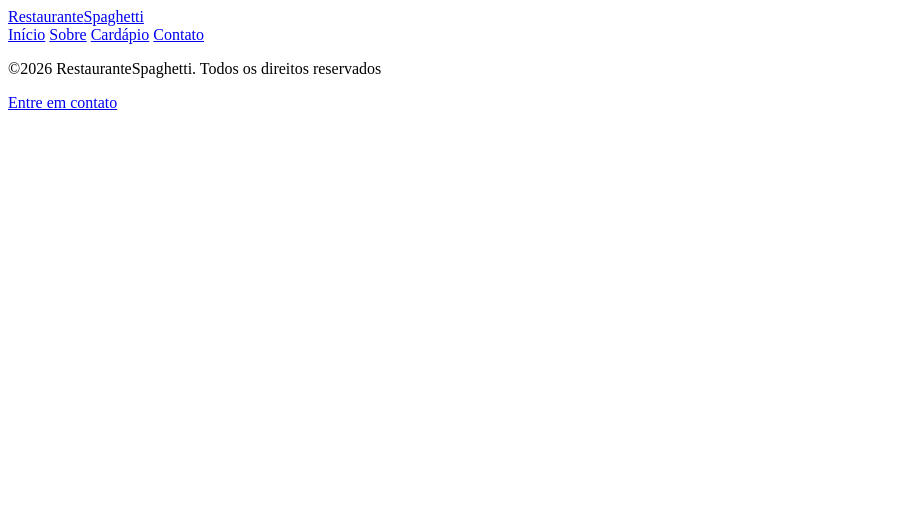
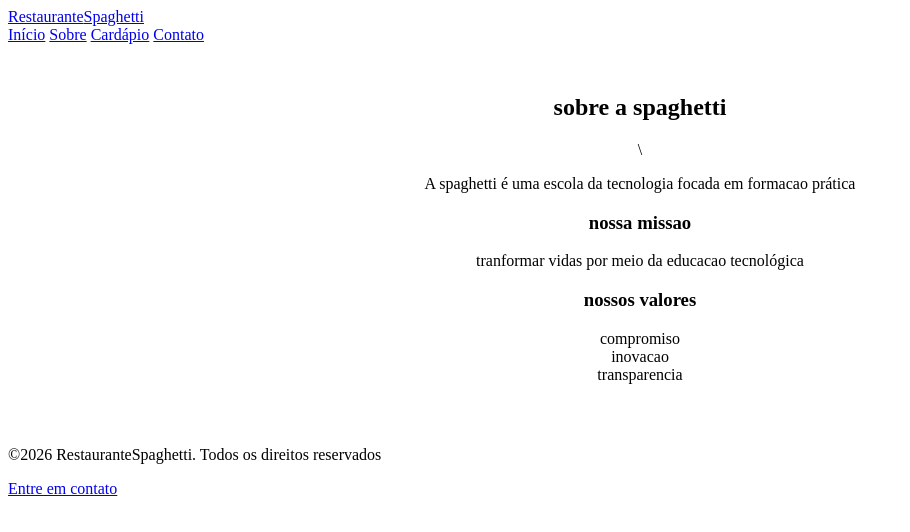
Before and after one commit to Larasoares09/Projeto_Spaghetti, a plain HTML site: page PAGES/sobre.html in a window 1280 px wide. Shown: the whole page, without its empty margins (0-910 px from the left). Drawn offline with Linux system fonts and the light colour scheme.

Commit message:
atualizacao sobre

```diff
--- a/PAGES/sobre.html
+++ b/PAGES/sobre.html
@@ -6,6 +6,23 @@
         <meta charset="UTF-8"> <!-- Permite acentos, cedilha e caracteres especiais-->
         <meta name="viewport" content="width-device-width, initial-scale=1.0">
         <!--Aplica responsividade no site - adapta telas menores-->
+        <style>
+            .sobre {
+                padding: 30px 20px;
+            }
+
+            .sobre{
+                text-align: center;
+            }
+
+            .valores-lista {
+                list-style: none;
+                padding: 0;
+                text-align: center;
+            }
+
+        </style>
+
     </head>
 
 
@@ -23,7 +40,27 @@
         </header>
 
         <!-- CONTEÚDO DA PÁGINA DO SITE  -->
+        <section class="sobre">
+                <!--título da págaina-->
+                <h2>sobre a spaghetti</h2>\
+                <!--texto falndo sobre a impressa-->
+                <p>A spaghetti é uma escola da tecnologia focada em formacao prática</p>
 
+                <!--subtitulo missao da empresa-->
+                <h3>nossa missao</h3>
+                <p>tranformar vidas por meio da educacao tecnológica</p>
+
+                <!--subtitulos: valores da emoresa-->
+                <h3>nossos valores</h3>
+
+                <!-- listas de valores-->
+                 <ul class="valores-lista">
+                    <li>compromiso</li>
+                    <li>inovacao</li>
+                    <li>transparencia</li>
+                 </ul>
+
+            </section>
         <!---------------------------------------------->
 
         <footer> <!-- RODAPÉ DO CORPO DO SITE -->
```
Also changed, not shown: PAGES/cadastro.html (+4 -4 lines), PAGES/login.html (+1 -0 lines).
